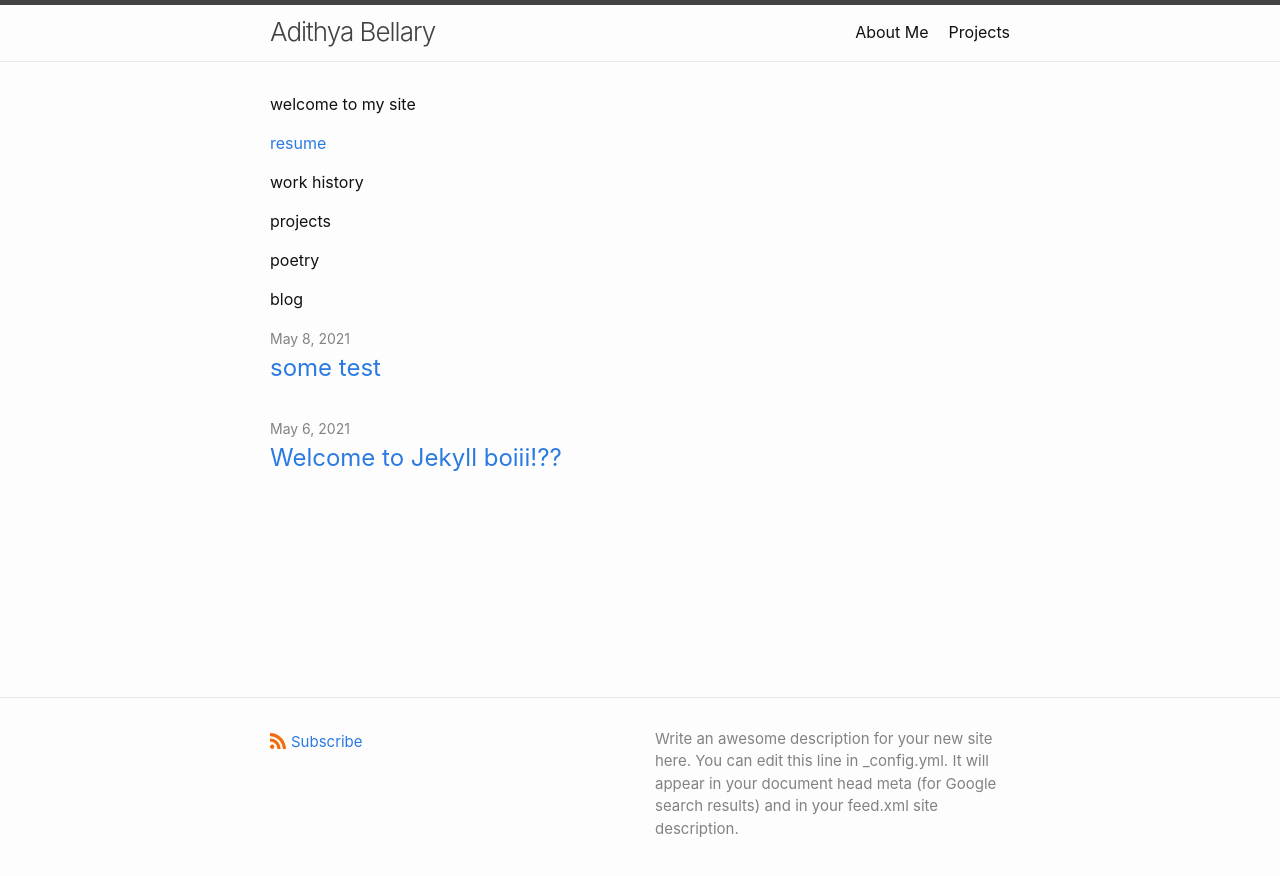
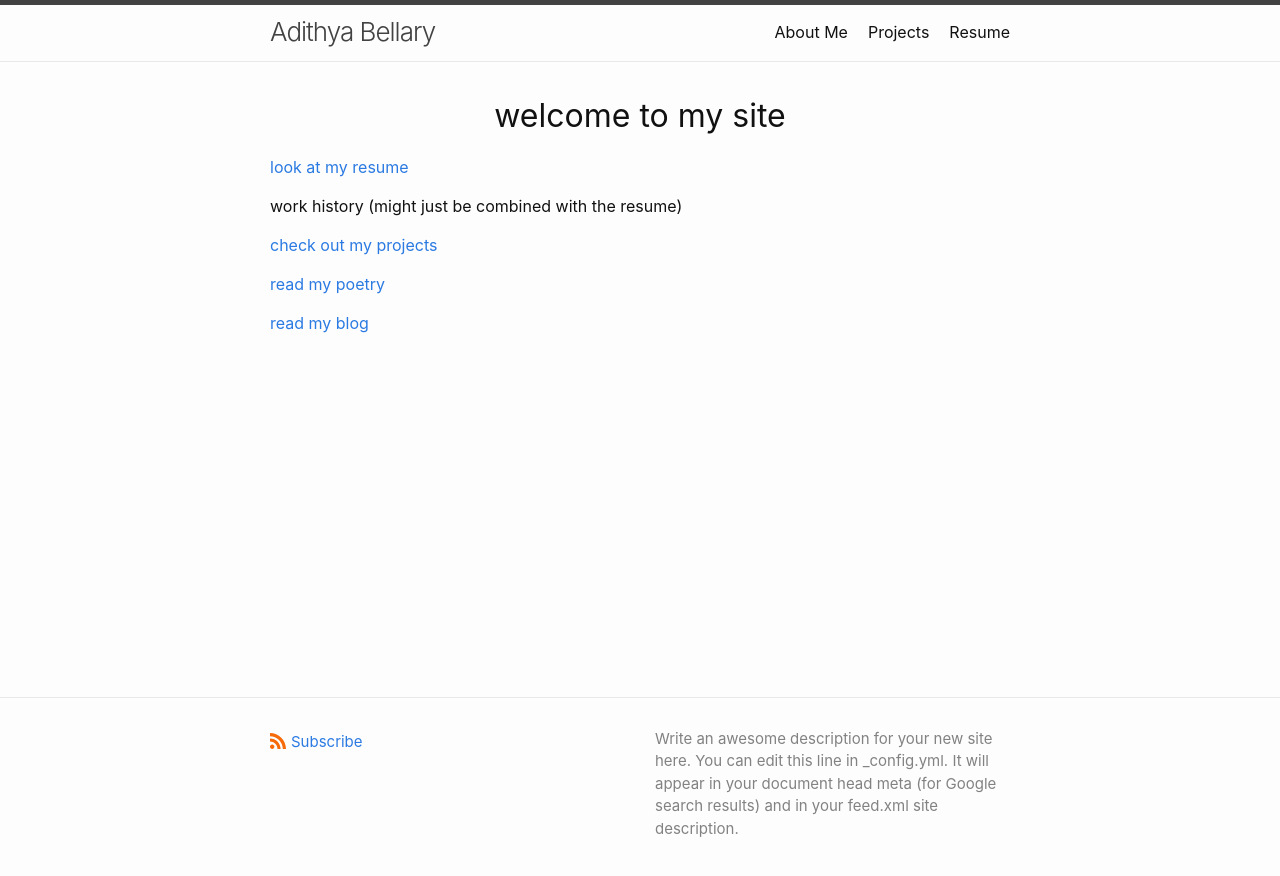
Before and after one commit to adithyaBellary/adithyaBellary.github.io, a Jekyll site: the page built from docs/index.markdown, in a window 1280 px wide. Shown: the top 876 px of the page. Built offline with Jekyll 4.4.1, drawn with Linux system fonts in a browser that asks for light colours.

Commit message:
add more routing

```diff
--- a/docs/_layouts/home.html
+++ b/docs/_layouts/home.html
@@ -3,8 +3,8 @@ layout: default
 ---
 
 <div class="home">
-  {%- if page.title -%}
-    <h1 class="page-heading">{{ page.title }}</h1>
+  {%- if page.page_title -%}
+    <h1 class="home-heading">{{ page.page_title }}</h1>
   {%- endif -%}
 
   {{ content }}
@@ -17,7 +17,7 @@ layout: default
   {% endif %}
 
 
-  {%- if posts.size > 0 -%}
+  <!-- {%- if posts.size > 0 -%}
     {%- if page.list_title -%}
       <h2 class="post-list-heading">{{ page.list_title }}</h2>
     {%- endif -%}
@@ -56,6 +56,6 @@ layout: default
       </div>
     {%- endif %}
 
-  {%- endif -%}
+  {%- endif -%} -->
 
 </div>
--- a/docs/_sass/minima/_layout.scss
+++ b/docs/_sass/minima/_layout.scss
@@ -209,6 +209,11 @@
   @include relative-font-size(2);
 }
 
+.home-heading {
+  @include relative-font-size(2);
+  text-align: center;
+}
+
 .post-list-heading {
   @include relative-font-size(1.75);
 }
--- a/docs/index.markdown
+++ b/docs/index.markdown
@@ -3,16 +3,15 @@
 # To modify the layout, see https://jekyllrb.com/docs/themes/#overriding-theme-defaults
 
 layout: home
+page_title: welcome to my site
 ---
 
-welcome to my site
+[look at my resume](resume/)
 
-[resume](/resume/)
+work history (might just be combined with the resume)
 
-work history
+[check out my projects](projects/)
 
-projects
+[read my poetry](poetry/)
 
-poetry
-
-blog
+[read my blog](blog/)
--- /dev/null
+++ b/docs/poetry/poem1.markdown
@@ -0,0 +1,5 @@
+---
+layout: page
+page_title: poem 1
+---
+poem 1
```
Also changed, not shown: docs/_resume/resume.markdown (deleted, +0 -7 lines), docs/blog.md (added, +11 -0 lines), docs/blog/books.md (added, +14 -0 lines), docs/blog/books/promised_land.md (added, +8 -0 lines), docs/poetry.markdown (added, +10 -0 lines), docs/poetry/poem2.md (added, +5 -0 lines), docs/resume.markdown (added, +20 -0 lines).
